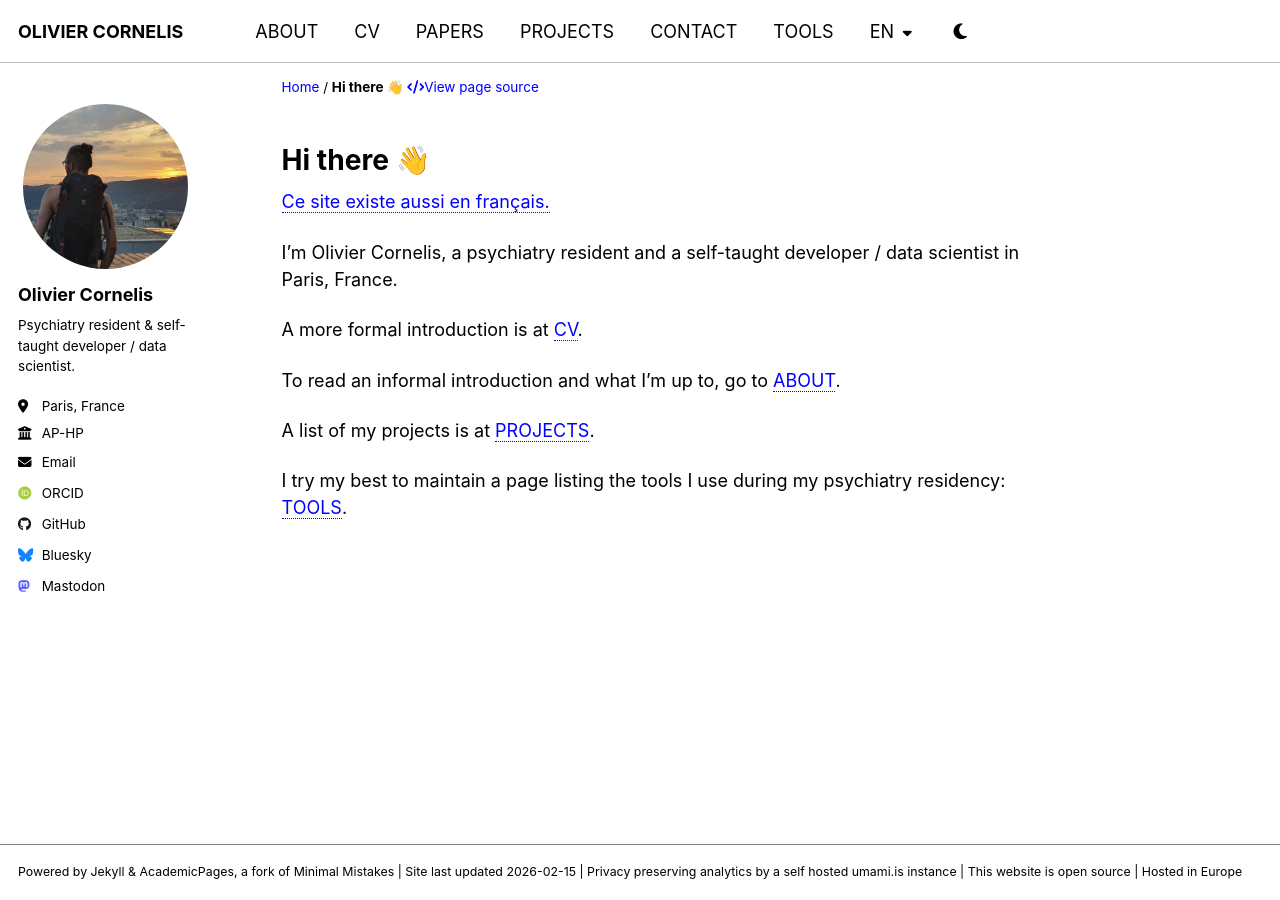
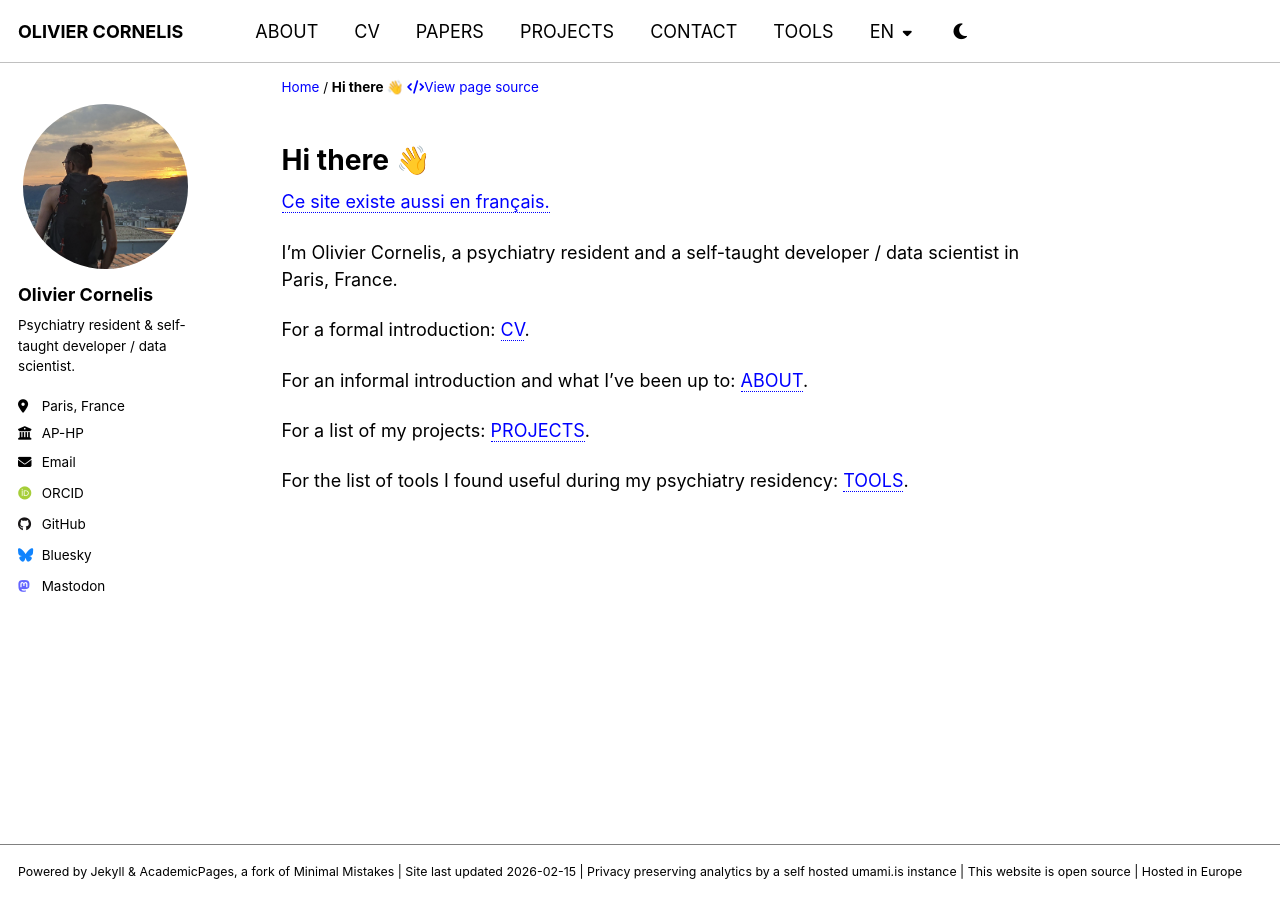
Before and after one commit to thiswillbeyourgithub/website, a Jekyll site: the page built from _pages/en/start.md, in a window 1280 px wide. Built offline with Jekyll 4.4.1, drawn with Linux system fonts in a browser that asks for light colours; some web fonts are replaced.

Commit message:
phrasing
Signed-off-by: thiswillbeyourgithub <26625900+thiswillbeyourgithub@users.noreply.github.com>

```diff
--- a/_pages/en/start.md
+++ b/_pages/en/start.md
@@ -14,10 +14,10 @@ redirect_from:
 
 I'm Olivier Cornelis, a psychiatry resident and a self-taught developer / data scientist in Paris, France.
 
-A more formal introduction is at [CV](./cv).
+For a formal introduction: [CV](./cv).
 
-To read an informal introduction and what I'm up to, go to [ABOUT](./about).
+For an informal introduction and what I've been up to: [ABOUT](./about).
 
-A list of my projects is at [PROJECTS](./projects).
+For a list of my projects: [PROJECTS](./projects).
 
-I try my best to maintain a page listing the tools I use during my psychiatry residency: [TOOLS](./tools).
+For the list of tools I found useful during my psychiatry residency: [TOOLS](./tools).
```
Also changed, not shown: _pages/fr/start.md (+4 -4 lines).
